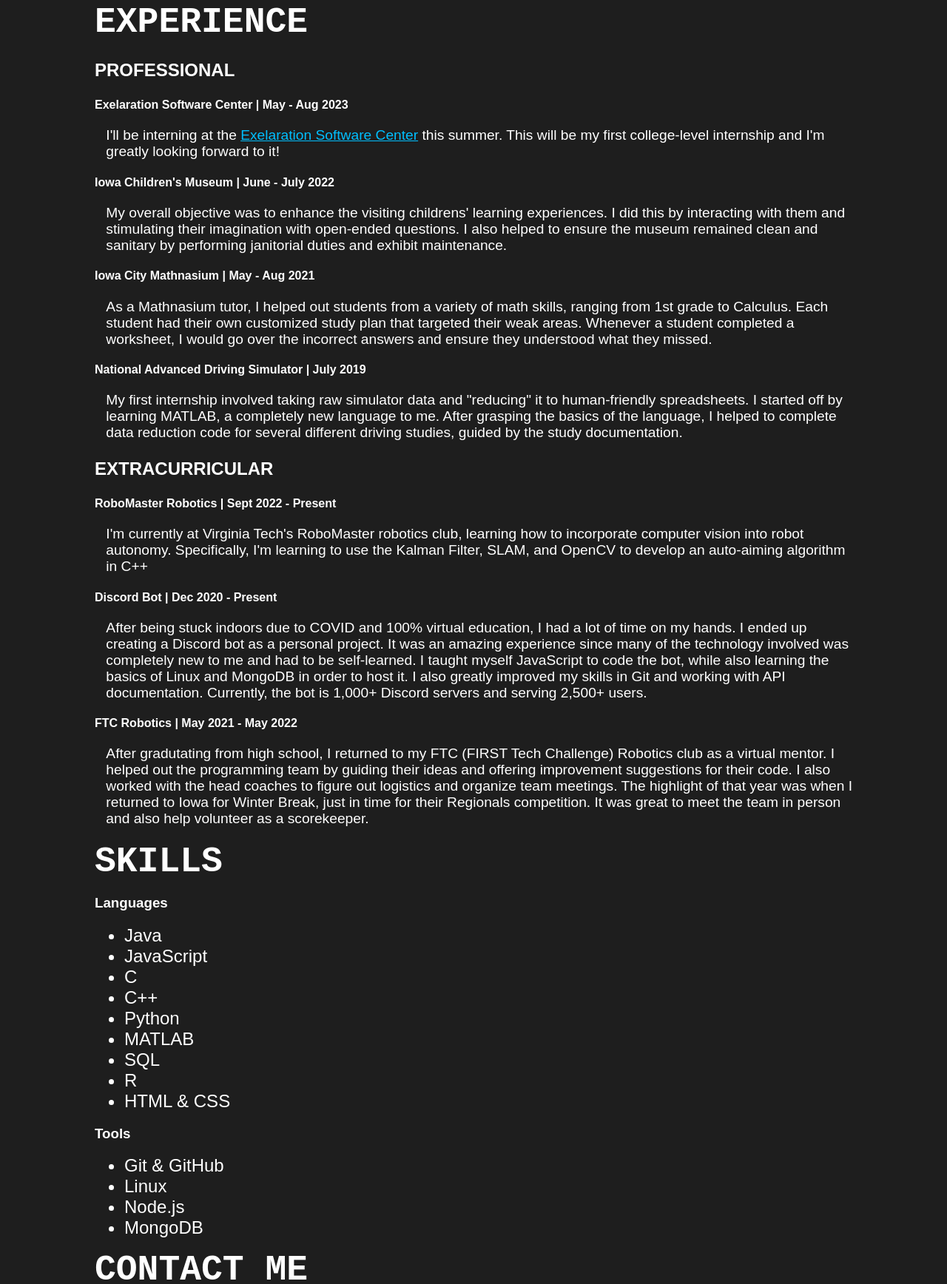
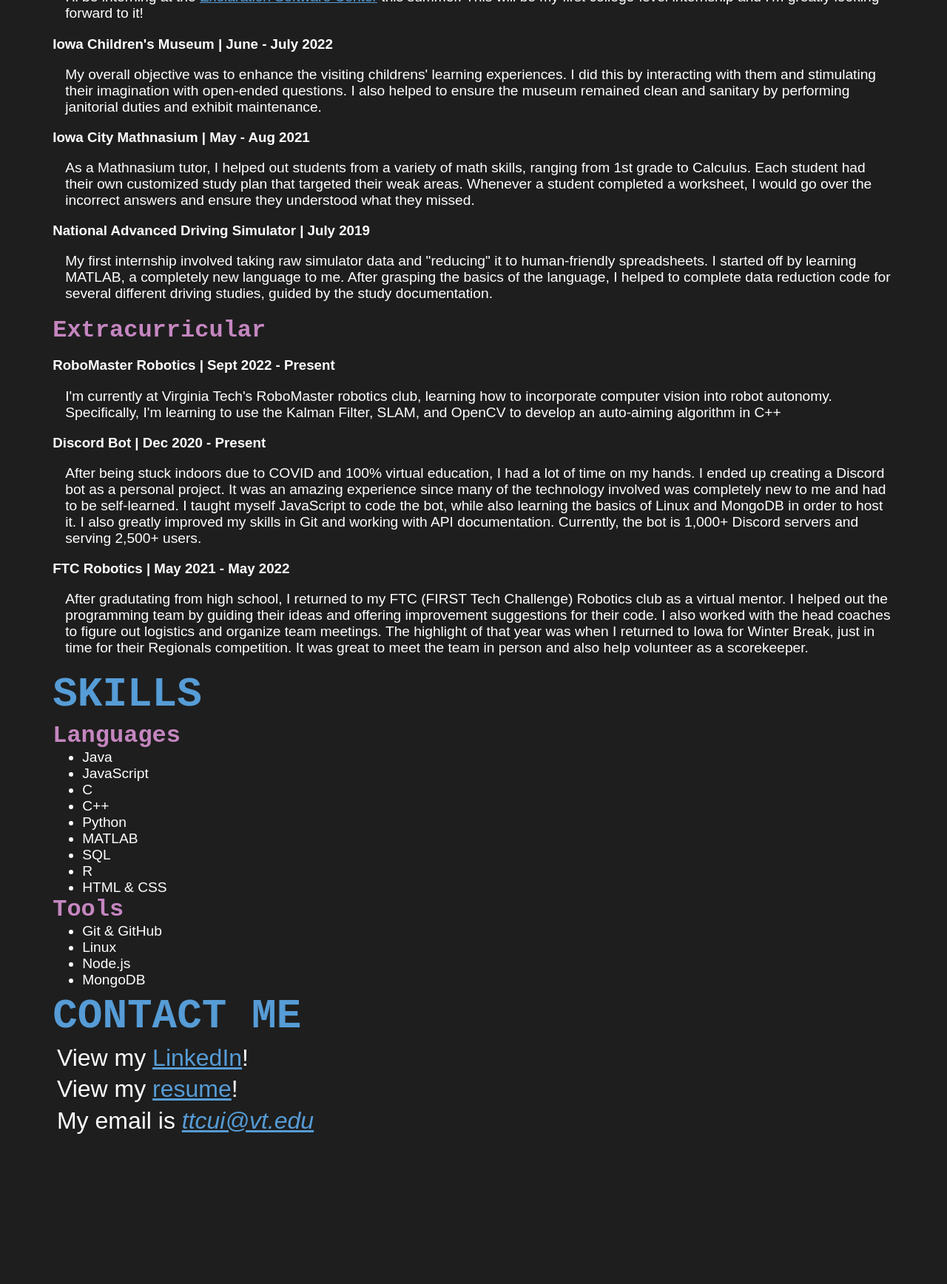
Before and after one commit to tikkikkit21/PortfolioWebsite, a plain HTML site: page index.html in a window 1280 px wide. Shown: the part 1064-2800 px from the top of the page at 74% size. After the commit the page ends 2616 px from the top, so only its background shows below. Drawn offline with Linux system fonts and the light colour scheme.

Commit message:
Improved coloring and spacing

```diff
--- a/index.css
+++ b/index.css
@@ -1,8 +1,40 @@
-body {
+html {
     background: #1E1E1E;
     color: #FFF;
     font-family: Arial, sans-serif;
-    margin: 2% 10%;
+}
+
+/*
+header {
+    position: sticky;
+    top: 0;
+    z-index: 5;
+    background-color: #000;
+    margin: 0 !important;
+    padding: 1%;
+    padding-left: 5%;
+}
+*/
+
+main {
+    position: relative;
+    margin: 1% 5%;
+    overflow: hidden;
+}
+
+h1 {
+    font-family: "Courier New", monospace;
+    text-transform: uppercase;
+    font-size: 3.5em;
+    margin: 0.5% 0%;
+    color: #569CD6;
+}
+
+h2 {
+    font-family: "Courier New", monospace;
+    font-size: 2em;
+    margin: 0;
+    color: #C586C0;
 }
 
 p.content {
@@ -10,16 +42,9 @@ p.content {
     padding-left: 1.5%;
 }
 
-h2 {
-    font-family: "Courier New", monospace;
-    font-size: 3em;
-    margin: 0;
-    text-transform: uppercase;
-}
-
-h3.experience {
-    text-transform: uppercase;
-    font-size: 1.5em;
+p.contact {
+    font-size: 2em;
+    margin: 0.5%;
 }
 
 div.aboutme {
@@ -32,10 +57,10 @@ div.aboutme {
 
 div.aboutme_code {
     font-family: "Consolas", monospace;
-    font-size: 3em;
+    font-size: 2.5em;
     width: auto;
     line-height: 1.25;
-    padding: 2.5%;
+    padding: 2%;
 }
 
 img.aboutme {
@@ -43,14 +68,33 @@ img.aboutme {
     padding: 2.5%;
 }
 
+ul {
+    margin: 0;
+}
+
 li {
-    font-size: 1.5em;
+    font-size: 1.2em;
 }
 
 a {
-    color: deepskyblue;
+    color: #569CD6;
 }
 
 a:hover {
     color: aqua;
 }
+
+button {
+    background-color: #569CD6;
+    border: none;
+    color: black;
+    padding: 20px 32px;
+    text-align: center;
+    display: inline-block;
+    font-size: 16px;
+    cursor: pointer;
+}
+
+button:hover {
+    background-color: aqua;
+}
--- a/index.html
+++ b/index.html
@@ -5,17 +5,26 @@
         <meta name="description" content="WebPage assignment for ENGL3844">
         <title>Timothy (Tikki) Cui</title>
         <link rel="stylesheet" href="./index.css">
+        <script>
+            function jumpTo(sectionName) {
+                document.getElementById(sectionName).scrollIntoView();
+            }
+        </script>
     </head>
     <body>
 <!--
         <header>
             <nav class="tabs">
-                <button onclick="document.getElementById('skills').scrollIntoView({smooth: true});">About Me</button>
+                <button onclick="jumpTo('about')">About Me</button>
+                <button onclick="jumpTo('experience')">Experience</button>
+                <button onclick="jumpTo('skills')">Skills</button>
+                <button onclick="jumpTo('contact')">Contact Me</button>
             </nav>
         </header>
 -->
 
-        <h2 id="about">About Me</h2>
+        <main>
+        <h1 id="about">About Me</h1>
         <article>
             <div class="aboutme">
                 <img src="./images/professional.jpg" width="400" height="400" alt="My professional headshot" title="Me" class="aboutme">
@@ -31,29 +40,29 @@
             <p class="content">Today, I'm pursuing that passion. I'm currently a second-year at Virginia Tech, pursuing a Bachelor's of Science in Computer Science. While I enjoy backend development the most, I aim to be a well-rounded programmer. That's why for my undergraduate, I'm taking electives like Cloud Software Dev, Mobile Dev, Graphics, and Web Dev. After graduation, I plan to pursue a Master's of Engineering in CS, where I'll be focusing on Artificial Intelligence and Data Analytics. From there, I would like to pursue a career in autonomy with vechicles and/or robotics.</p>
         </article>
 
-        <h2 id="experience">Experience</h2>
+        <h1 id="experience">Experience</h1>
         <article>
-            <h3 class="experience">Professional</h3>
-            <h4 class="experience">Exelaration Software Center | May - Aug 2023</h4>
+            <h2 class="experience">Professional</h2>
+            <h3 class="experience">Exelaration Software Center | May - Aug 2023</h3>
             <p class="content">I'll be interning at the <a href="https://exelaration.com/" target="_blank">Exelaration Software Center</a> this summer. This will be my first college-level internship and I'm greatly looking forward to it!</p>
-            <h4 class="experience">Iowa Children's Museum | June - July 2022</h4>
+            <h3 class="experience">Iowa Children's Museum | June - July 2022</h3>
             <p class="content">My overall objective was to enhance the visiting childrens'  learning experiences. I did this by interacting with them and stimulating their imagination with open-ended questions. I also helped to ensure the museum remained clean and sanitary by performing janitorial duties and exhibit maintenance.</p>
-            <h4 class="experience">Iowa City Mathnasium | May - Aug 2021</h4>
+            <h3 class="experience">Iowa City Mathnasium | May - Aug 2021</h3>
             <p class="content">As a Mathnasium tutor, I helped out students from a variety of math skills, ranging from 1st grade to Calculus. Each student had their own customized study plan that targeted their weak areas. Whenever a student completed a worksheet, I would go over the incorrect answers and ensure they understood what they missed.</p>
-            <h4 class="experience">National Advanced Driving Simulator | July 2019</h4>
+            <h3 class="experience">National Advanced Driving Simulator | July 2019</h3>
             <p class="content">My first internship involved taking raw simulator data and "reducing" it to human-friendly spreadsheets. I started off by learning MATLAB, a completely new language to me. After grasping the basics of the language, I helped to complete data reduction code for several different driving studies, guided by the study documentation.</p>
-            <h3 class="experience">Extracurricular</h3>
-            <h4 class="experience">RoboMaster Robotics | Sept 2022 - Present</h4>
+            <h2 class="experience">Extracurricular</h2>
+            <h3 class="experience">RoboMaster Robotics | Sept 2022 - Present</h3>
             <p class="content">I'm currently at Virginia Tech's RoboMaster robotics club, learning how to incorporate computer vision into robot autonomy. Specifically, I'm learning to use the Kalman Filter, SLAM, and OpenCV to develop an auto-aiming algorithm in C++</p>
-            <h4 class="experience">Discord Bot | Dec 2020 - Present</h4>
+            <h3 class="experience">Discord Bot | Dec 2020 - Present</h3>
             <p class="content">After being stuck indoors due to COVID and 100% virtual education, I had a lot of time on my hands. I ended up creating a Discord bot as a personal project. It was an amazing experience since many of the technology involved was completely new to me and had to be self-learned. I taught myself JavaScript to code the bot, while also learning the basics of Linux and MongoDB in order to host it. I also greatly improved my skills in Git and working with API documentation. Currently, the bot is 1,000+ Discord servers and serving 2,500+ users.</p>
-            <h4 class="experience">FTC Robotics | May 2021 - May 2022</h4>
+            <h3 class="experience">FTC Robotics | May 2021 - May 2022</h3>
             <p class="content">After gradutating from high school, I returned to my FTC (FIRST Tech Challenge) Robotics club as a virtual mentor. I helped out the programming team by guiding their ideas and offering improvement suggestions for their code. I also worked with the head coaches to figure out logistics and organize team meetings. The highlight of that year was when I returned to Iowa for Winter Break, just in time for their Regionals competition. It was great to meet the team in person and also help volunteer as a scorekeeper.</p>
         </article>
 
-        <h2 id="skills">Skills</h2>
+        <h1 id="skills">Skills</h1>
         <article>
-            <h3 class="skills">Languages</h3>
+            <h2 class="skills">Languages</h2>
             <ul>
                 <li>Java</li>
                 <li>JavaScript</li>
@@ -65,7 +74,7 @@
                 <li>R</li>
                 <li>HTML &amp; CSS</li>
             </ul>
-            <h3 class="skills">Tools</h3>
+            <h2 class="skills">Tools</h2>
             <ul>
                 <li>Git &amp; GitHub</li>
                 <li>Linux</li>
@@ -74,17 +83,13 @@
             </ul>
         </article>
 
-        <h2 id="contact">Contact Me</h2>
+        <h1 id="contact">Contact Me</h1>
         <article>
-            <p>View my <a href="https://www.linkedin.com/in/timothycui/">LinkedIn</a>!</p>
-            <p>View my <a href="Resume.pdf" target="_blank">resume</a>!</p>
-            <p>My email is <i><a href="mailto: ttcui@vt.edu">ttcui@vt.edu</a></i></p>
+            <p class="contact">View my <a href="https://www.linkedin.com/in/timothycui/" target="_blank">LinkedIn</a>!</p>
+            <p class="contact">View my <a href="Resume.pdf" target="_blank">resume</a>!</p>
+            <p class="contact">My email is <i><a href="mailto: ttcui@vt.edu">ttcui@vt.edu</a></i></p>
         </article>
 
-        <script>
-            function jumpTo(sectionName) {
-                document.getElementById(sectionName).scrollIntoView();
-            }
-        </script>
+        </main>
     </body>
 </html>
```
